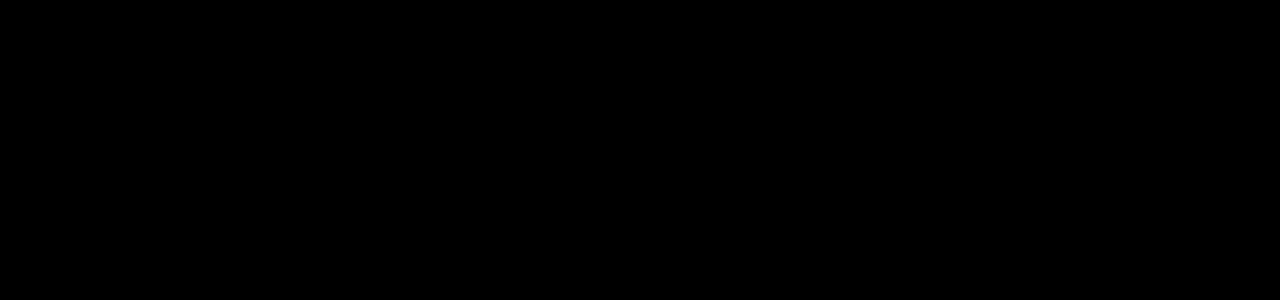
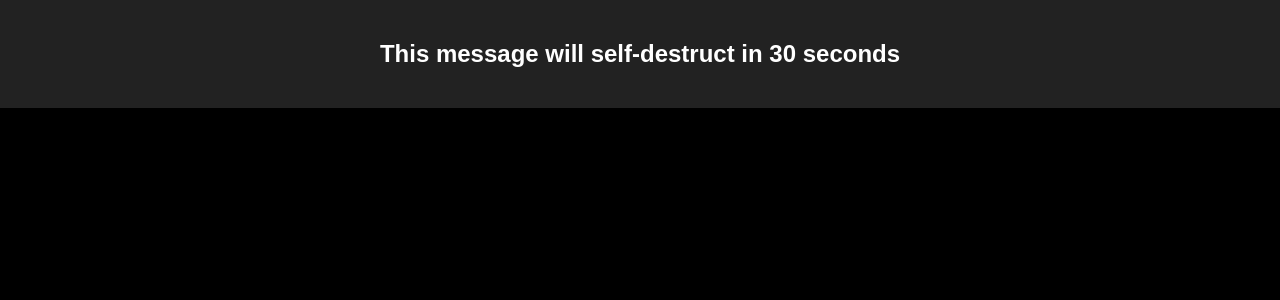
Before and after one commit to Badsauce/curly-fiesta, a React (Create React App) app: page / in a window 1280 px wide. Shown: the top 300 px of the page. Built offline with nearby package versions, Linux system fonts and the light colour scheme.

Commit message:
updated copy and added a lazy explosion

```diff
--- a/src/App.css
+++ b/src/App.css
@@ -23,6 +23,18 @@ body {
   background-color: black;
 }
 
+.explosionContainer {
+  width: 100%;
+  height: 100vh;
+  display: flex;
+  justify-content: center;
+  align-items: center;
+}
+
+.explosion {
+  width: 80%;
+}
+
 @keyframes App-logo-spin {
   from { transform: rotate(0deg); }
   to { transform: rotate(360deg); }
--- a/src/App.js
+++ b/src/App.js
@@ -8,6 +8,7 @@ class App extends Component {
 
     this.state = {
       videoHasPlayed: false,
+      explosionHasPlayed: false,
     }
   }
   render() {
@@ -20,20 +21,28 @@ class App extends Component {
       },
     }
 
-    const video = (<p className="App-intro">
+    const video = (
+      <div>
+        <div className="App-header">
+          <h2>This message will self-destruct in 30 seconds</h2>
+        </div>
+        <p className="App-intro">
           <YouTube
-        videoId="HC5W2licpew"
+            videoId="3a4fokshU9I"
             opts={opts}
             onEnd={() => {
               this.setState({ videoHasPlayed: true })
+              window.setTimeout(() => {this.setState({ explosionHasPlayed: true })}, 1000)
             }}
           />
-    </p>)
+        </p>
+      </div>
+  )
 
     const doc = (
       <div className="App-header">
-        <h2>D007Dash</h2>
-        <h3>Add your ideas!!!!!!!!!!!</h3>
+        <h2>Hackathon 007</h2>
+        <h3>Add your ideas!</h3>
         <iframe
           height="620"
           align="middle"
@@ -45,9 +54,15 @@ class App extends Component {
       </div>
       )
 
+    const boom = (
+      <div className="explosionContainer">
+        <img alt="explosion" className="explosion" src="https://media.giphy.com/media/26uTt2zN11nFuyH1C/giphy.gif"/>
+      </div>
+    )
+
     return (
       <div className="App">
-        {this.state.videoHasPlayed ? doc : video}
+        {this.state.videoHasPlayed ? (this.state.explosionHasPlayed ? doc : boom) : video}
       </div>
     );
   }
```
Lines whose indentation alone changed are shown as unchanged.
